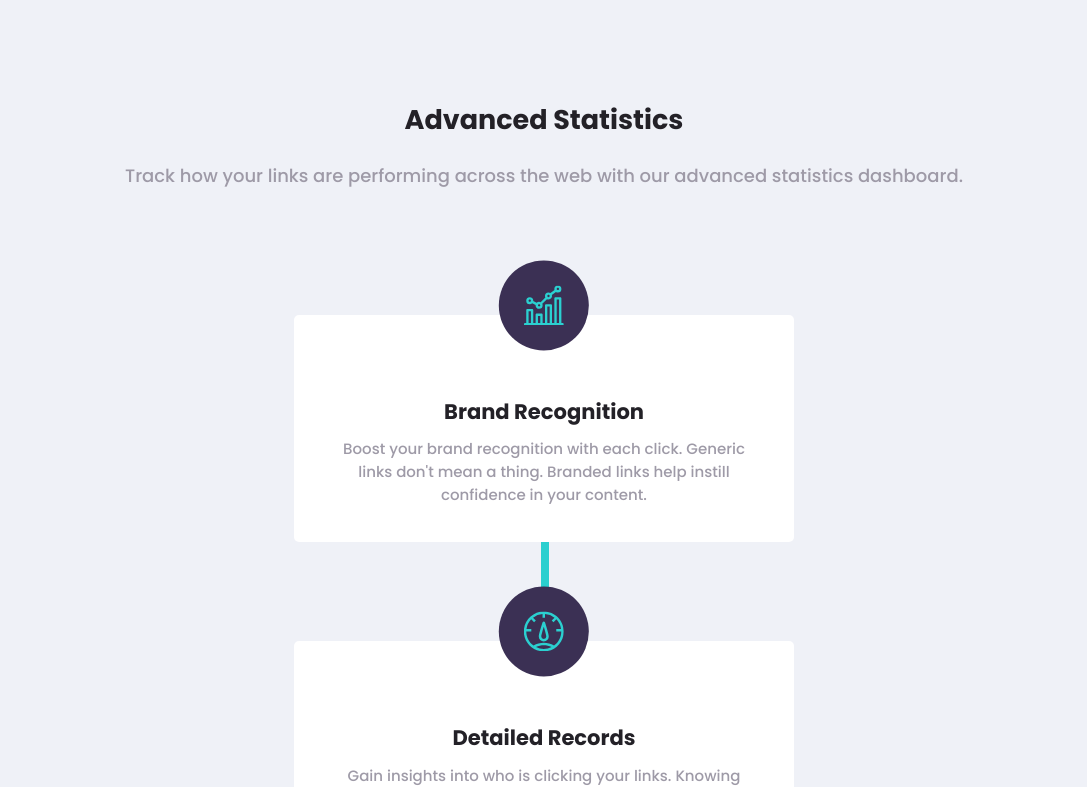
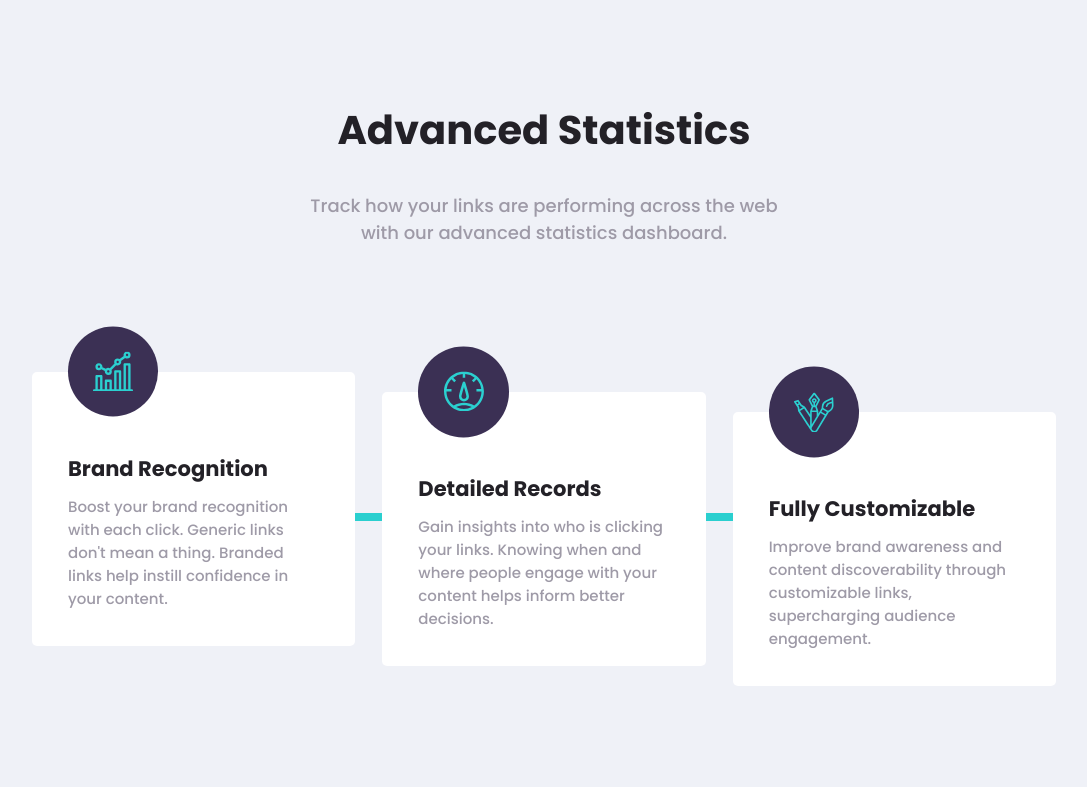
Before and after one commit to ATEOTG/url-shortening-app, a React (Create React App) app: page / in a window 1280 px wide. Shown: the part 862-1649 px from the top of the page, without its empty margins (96-1183 px from the left). Built offline with nearby package versions, Linux system fonts and the light colour scheme.

Commit message:
added styling to feature section (makde it responsive to desktop ver)

```diff
--- a/src/components/Feature/Feature.js
+++ b/src/components/Feature/Feature.js
@@ -27,7 +27,7 @@ function Feature() {
     <div className={classes.features}>
       <Form onUserSubmission={userLinkHandler} />
       <FormList userLinks={linkList} />
-      <div className={"container"}>
+      <div className={"container"} id={classes["feature-wrap"]}>
         <div className={classes["feature-intro"]}>
           <h2>Advanced Statistics</h2>
           <p>
--- a/src/components/Feature/Feature.module.css
+++ b/src/components/Feature/Feature.module.css
@@ -33,3 +33,29 @@
   align-items: center;
   gap: 5.5em;
 }
+
+@media (min-width: 57em) {
+  .feature-intro h2 {
+    font-size: 4rem;
+  }
+
+  .feature-intro p {
+    margin: 0 auto;
+    width: 60%;
+  }
+
+  .feature-container {
+    display: grid;
+    gap: 1.5em;
+    grid-template-columns: 1fr 1fr 1fr;
+    padding-bottom: 2em;
+    height: 350px;
+  }
+
+  #feature-wrap {
+    display: flex;
+    flex-direction: column;
+    align-items: center;
+    max-width: 1232px;
+  }
+}
--- a/src/components/Feature/FeatureCardIcon.module.css
+++ b/src/components/Feature/FeatureCardIcon.module.css
@@ -11,9 +11,15 @@
   display: flex;
   top: 0;
   left: 0;
-  transform: translate(-50%, -150%);
+  transform: translate(-50%, -140%);
   position: absolute;
   background-color: var(--drk-violet);
   padding: 1.4em;
   border-radius: 50%;
 }
+
+@media (min-width: 57em) {
+  .circle {
+    transform: translate(0%, -140%);
+  }
+}
--- a/src/components/Feature/FeatureCards.js
+++ b/src/components/Feature/FeatureCards.js
@@ -9,7 +9,7 @@ import fullyCustomizable from "../../assets/images/icon-fully-customizable.svg";
 function FeatureCards() {
   return (
     <Fragment>
-      <Card childrenClass={classes["feature-card"]}>
+      <Card childrenClass={`${classes["feature-card"]} ${classes["first"]}`}>
         <FeatureCardIcon
           iconSrc={brandRecognition}
           iconAlt={"data chart icon"}
@@ -23,7 +23,7 @@ function FeatureCards() {
       <div className={classes["vertical-cont"]}>
         <div className={classes["vertical-line"]}></div>
       </div>
-      <Card childrenClass={classes["feature-card"]}>
+      <Card childrenClass={`${classes["feature-card"]} ${classes["second"]}`}>
         <FeatureCardIcon iconSrc={detailedRecords} iconAlt={"clock icon"} />
         <h3>Detailed Records</h3>
         <p>
@@ -31,7 +31,7 @@ function FeatureCards() {
           people engage with your content helps inform better decisions.
         </p>
       </Card>
-      <Card childrenClass={classes["feature-card"]}>
+      <Card childrenClass={`${classes["feature-card"]} ${classes["third"]}`}>
         <FeatureCardIcon
           iconSrc={fullyCustomizable}
           iconAlt={"different writing tools"}
@@ -39,7 +39,7 @@ function FeatureCards() {
 
         <h3>Fully Customizable</h3>
         <p>
-          Improve brand awareness and content discoverability throuhg
+          Improve brand awareness and content discoverability through
           customizable links, supercharging audience engagement.
         </p>
       </Card>
--- a/src/components/Feature/FeatureCards.module.css
+++ b/src/components/Feature/FeatureCards.module.css
@@ -24,3 +24,37 @@
   height: 60rem;
   border-left: 8px solid var(--cyan);
 }
+
+@media (min-width: 57em) {
+  .feature-card h3 {
+    text-align: left;
+  }
+
+  .feature-card p {
+    text-align: left;
+  }
+
+  .feature-card.first {
+    align-self: flex-start;
+  }
+
+  .feature-card.second {
+    align-self: center;
+  }
+
+  .feature-card.third {
+    align-self: flex-end;
+  }
+
+  .vertical-line {
+    left: 426px;
+    bottom: -270px;
+    rotate: 90deg;
+  }
+}
+
+@media (min-width: 83em) {
+  .vertical-line {
+    left: 582px;
+  }
+}
--- a/src/components/UI/Card.js
+++ b/src/components/UI/Card.js
@@ -2,7 +2,11 @@ import classes from "./Card.module.css";
 
 function Card(props) {
   const cardClass = `${classes.card} ${props.childrenClass}`;
-  return <div className={cardClass}>{props.children}</div>;
+  return (
+    <div className={cardClass} id={props.id}>
+      {props.children}
+    </div>
+  );
 }
 
 export default Card;
--- a/src/components/UI/Card.module.css
+++ b/src/components/UI/Card.module.css
@@ -8,3 +8,9 @@
   border-radius: 5px;
   z-index: 999;
 }
+
+@media (min-width: 57em) {
+  .card {
+    align-items: flex-start;
+  }
+}
```
